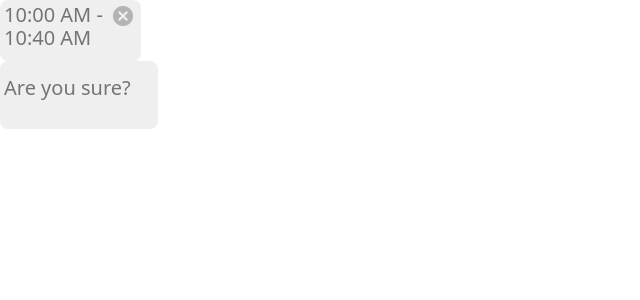
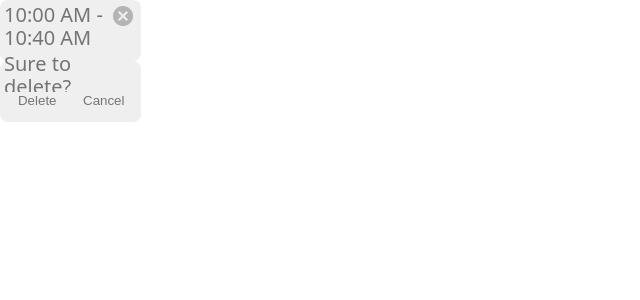
Before and after one commit to ymStudyLog/engall-class-schedule-ym, a React (Create React App) app: page / in a window 1280 px wide. Shown: the top 300 px of the page, without its empty margins (0-640 px from the left). Built offline with nearby package versions, Linux system fonts and the light colour scheme.

Commit message:
feat #2 : ScheduleBox, ConfirmDeleteModal 레이아웃 구현

```diff
--- a/src/App.tsx
+++ b/src/App.tsx
@@ -1,12 +1,12 @@
 import React from 'react';
-import Component1 from './Component1';
-import Component1Modal from './Component1Modal';
+import ScheduleBox from './components/ScheduleBox';
+import ConfirmDeleteModal from './components/ConfirmDeleteModal';
 
 function App() {
   return (
     <>
-      <Component1 />
-      <Component1Modal />
+      <ScheduleBox />
+      <ConfirmDeleteModal />
     </>
   );
 }
--- a/src/Component1Modal.tsx
+++ /dev/null
@@ -1,43 +0,0 @@
-import React from 'react';
-import styled from 'styled-components';
-
-type Props = {};
-
-const Component1Modal = (props: Props) => {
-  return (
-    <DeleteConfirmModal>
-      <ConfirmText>Are you sure?</ConfirmText>
-    </DeleteConfirmModal>
-  );
-};
-
-export default Component1Modal;
-
-const DeleteConfirmModal = styled.div`
-  display: flex;
-  flex-direction: row;
-  align-items: flex-start;
-  padding: 4px;
-  gap: 7px;
-  width: 150px;
-  height: 60px;
-  left: 20px;
-  top: 18px;
-  background-color: #efefef;
-  border-radius: 8px;
-`;
-
-const ConfirmText = styled.div`
-  width: 100%;
-  height: 44.62px;
-  font-style: normal;
-  font-weight: 400;
-  font-size: 20px;
-  line-height: 23px;
-  display: flex;
-  align-items: center;
-  color: #747474;
-  flex: none;
-  order: 0;
-  flex-grow: 0;
-`;
--- /dev/null
+++ b/src/components/ConfirmDeleteModal.tsx
@@ -0,0 +1,67 @@
+import React from 'react';
+import styled from 'styled-components';
+
+type Props = {};
+
+const ConfirmDeleteModal = (props: Props) => {
+  return (
+    <ModalContainer>
+      <ConfirmDeleteText>Sure to delete?</ConfirmDeleteText>
+      <ButtonContainer>
+        <DeleteButton>Delete</DeleteButton>
+        <CancelButton>Cancel</CancelButton>
+      </ButtonContainer>
+    </ModalContainer>
+  );
+};
+
+export default ConfirmDeleteModal;
+
+const ModalContainer = styled.div`
+  display: flex;
+  flex-direction: column;
+  align-items: space-around;
+  padding: 4px;
+  gap: 7px;
+  width: 133px;
+  height: 53px;
+  left: 20px;
+  top: 18px;
+  background-color: #efefef;
+  border-radius: 8px;
+`;
+
+const ConfirmDeleteText = styled.div`
+  width: 100%;
+  height: 20px;
+  font-style: normal;
+  font-weight: 400;
+  font-size: 20px;
+  line-height: 23px;
+  display: flex;
+  align-items: center;
+  color: #747474;
+  flex: none;
+  order: 0;
+  flex-grow: 0;
+`;
+
+const ButtonContainer = styled.div`
+  display: flex;
+  flex-direction: row;
+  width: 100%;
+  justify-content: space-around;
+`;
+
+// 반복되는 버튼 컴포넌트 추후에 수정 예정
+const DeleteButton = styled.button`
+  width: 50%;
+  height: 10%;
+  color: #747474;
+`;
+
+const CancelButton = styled.button`
+  width: 50%;
+  height: 10%;
+  color: #747474;
+`;
--- a/src/Component1.tsx
+++ b/src/components/ScheduleBox.tsx
@@ -3,18 +3,19 @@ import styled from 'styled-components';
 
 type Props = {};
 
-const Component1 = (props: Props) => {
+const ScheduleBox = (props: Props) => {
   return (
-    <ScheduleBox>
+    <ScheduleBoxContainer>
+      {/* 하드코딩 된 시간 자리는 부모 컴포넌트로부터 전달 받은 {props} 자리 */}
       <ScheduleText>10:00 AM - 10:40 AM</ScheduleText>
       <CancelButton src='./images/cancel.png' />
-    </ScheduleBox>
+    </ScheduleBoxContainer>
   );
 };
 
-export default Component1;
+export default ScheduleBox;
 
-const ScheduleBox = styled.div`
+const ScheduleBoxContainer = styled.div`
   display: flex;
   flex-direction: row;
   align-items: flex-start;
```
